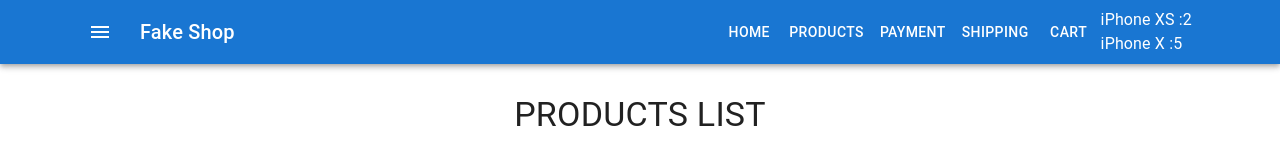
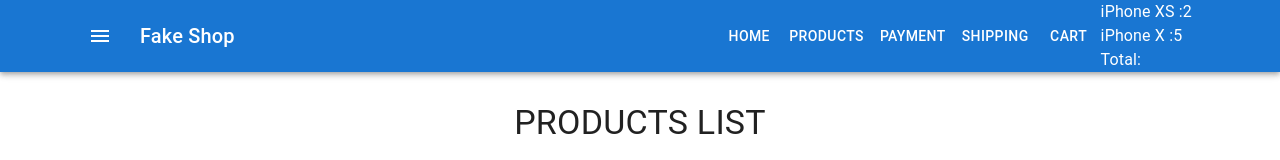
Before and after one commit to Oleg-Koshelevskiy/react-fake-shop, a React (Create React App) app: page / in a window 1280 px wide. Shown: the top 160 px of the page. Built offline with nearby package versions, Linux system fonts and the light colour scheme.

Commit message:
total price started

```diff
--- a/src/components/Cart/CartHeader.js
+++ b/src/components/Cart/CartHeader.js
@@ -16,11 +16,15 @@ console.log(productsArray)
 const CartHeader = ({ productsInCart }) => {
     return (
         <div>
-            {keys(productsInCart).map((productId) => (
-                <div key={productId}>
-                    {productObject[productId].name} :{productsInCart[productId]}
-                </div>
-            ))}
+            <div>
+                {keys(productsInCart).map((productId) => (
+                    <div key={productId}>
+                        {productObject[productId].name} :
+                        {productsInCart[productId]}
+                    </div>
+                ))}
+            </div>
+            <div>Total:</div>
         </div>
     )
 }
```
